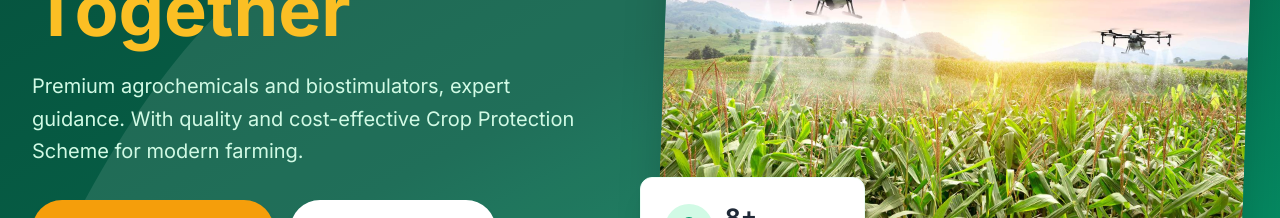
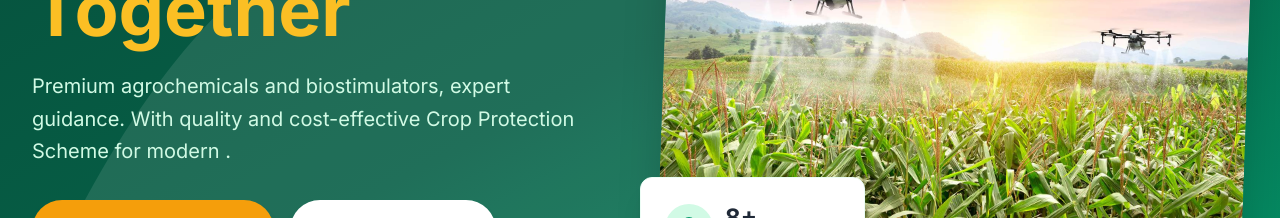
Before and after one commit to Anesu-Mashonga/Tiger-Agro-Chem, a React (Vite) app: page / in a window 1280 px wide. Shown: the part 364-582 px from the top of the page. Built offline with nearby package versions, Linux system fonts and the light colour scheme; no server answers.

Commit message:
Update HomePage.jsx

```diff
--- a/src/pages/HomePage.jsx
+++ b/src/pages/HomePage.jsx
@@ -13,6 +13,7 @@ import {
   ChevronRight,
   Leaf,
 } from "lucide-react";
+import agroDrones from "../img/agrodrones.jpg";
 import { API_HOST, buildApiUrl, normalizeMediaUrl } from "../utils/api";
 
 const PRODUCTS_API = buildApiUrl("products");
@@ -187,7 +188,7 @@ function HomePage() {
                 <span className="text-amber-400">Together</span>
               </h1>
               <p className="text-xl text-emerald-100 mb-8 leading-relaxed max-w-xl">
-                Premium agrochemicals and biostimulators, expert guidance. With quality and cost-effective Crop Protection Scheme for modern farming.
+                Premium agrochemicals and biostimulators, expert guidance. With quality and cost-effective Crop Protection Scheme for modern .
               </p>
               <div className="flex flex-col sm:flex-row gap-4">
                 <Link to="/products" className="bg-amber-500 text-white px-8 py-4 rounded-full font-bold text-lg hover:bg-amber-600 transition shadow-lg text-center flex items-center justify-center gap-2">
@@ -201,7 +202,7 @@ function HomePage() {
             <div className="hidden md:block relative">
               <div className="relative rounded-2xl overflow-hidden shadow-2xl transform rotate-2 hover:rotate-0 transition duration-500">
                 <img
-                  src="./src/img/agrodrones.jpg"
+                  src={agroDrones}
                   alt="Farming"
                   className="w-full h-[400px] object-cover"
                 />
```
